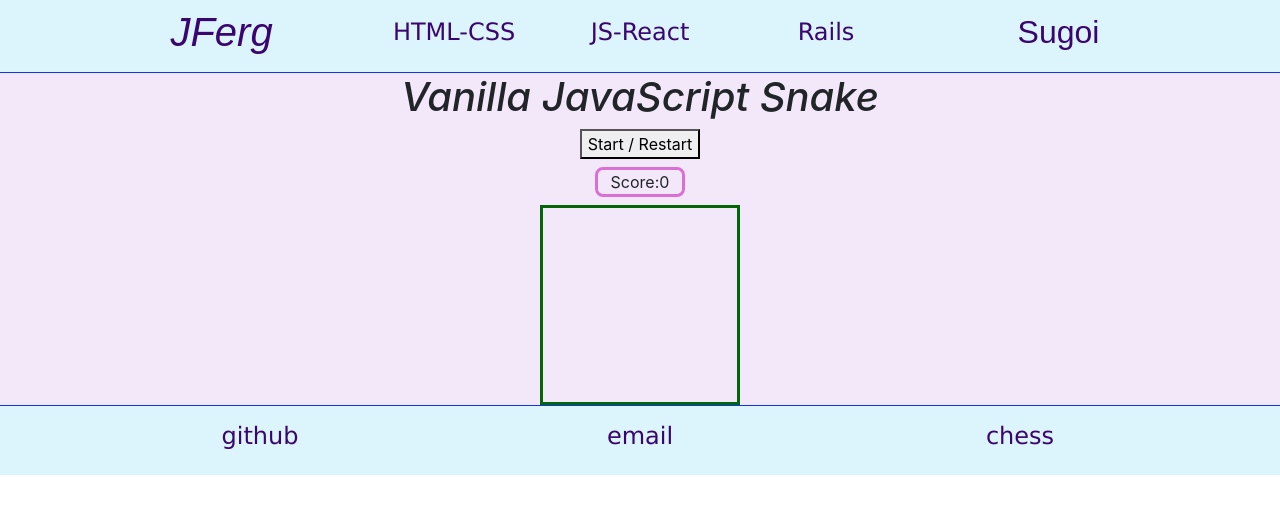
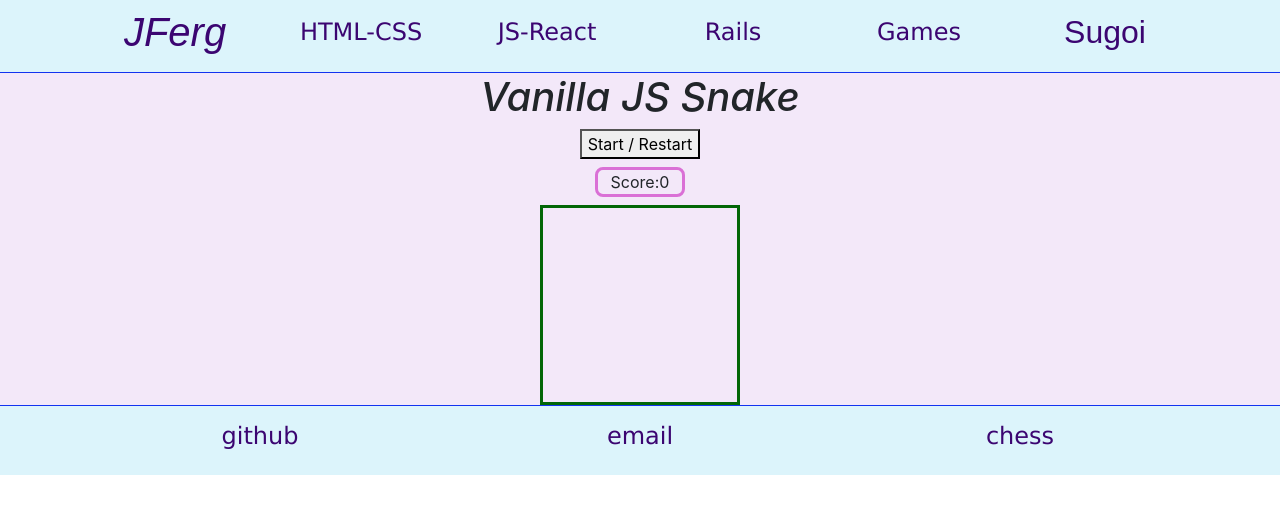
Before and after one commit to Valatulkas/React-Portfolio, a React (Create React App) app: page /snake in a window 1280 px wide. Shown: the top 514 px of the page. Built offline with nearby package versions, Linux system fonts and the light colour scheme; the HTML template or start-up script is replaced by a standard one; a web font is replaced by a local one.

Commit message:
add snake button into structure navbar

```diff
--- a/src/snake.js
+++ b/src/snake.js
@@ -4,7 +4,7 @@ import './style.css';
 const Snake = () => {
     return (
         <React.Fragment>
-            <h1>Vanilla JavaScript Snake</h1>
+            <h1>Vanilla JS Snake</h1>
             <button class='start'>Start / Restart</button>
             <div class='score'>
                 Score:
--- a/src/structure.js
+++ b/src/structure.js
@@ -7,7 +7,7 @@ const Structure = (props) => {
         <React.Fragment>
             <nav className='navbar navbar-expand-lg'>
                 <div className='container'>
-                    <div className='col-12 col-md-3'>
+                    <div className='col-12 col-md-2'>
                         <a className='navbar-link'>
                             <NavLink to='/'>
                                 <h1 className='label'>JFerg</h1>
@@ -39,7 +39,15 @@ const Structure = (props) => {
                         </a>
                     </div>
 
-                    <div className='col-12 col-md-3'>
+                    <div className='col-12 col-md-2'>
+                        <a className='navbar-link'>
+                            <NavLink to='/snake'>
+                                <h4>Games</h4>
+                            </NavLink>
+                        </a>
+                    </div>
+
+                    <div className='col-12 col-md-2'>
                         <a className='navbar-link'>
                             <NavLink to='/sugoi'>
                                 <h2 className='label'>Sugoi</h2>
```
